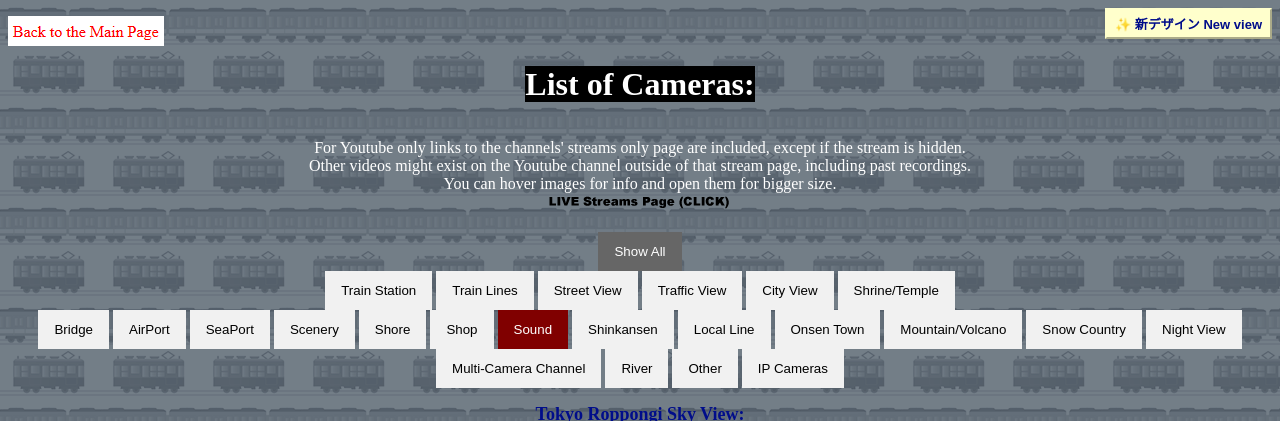
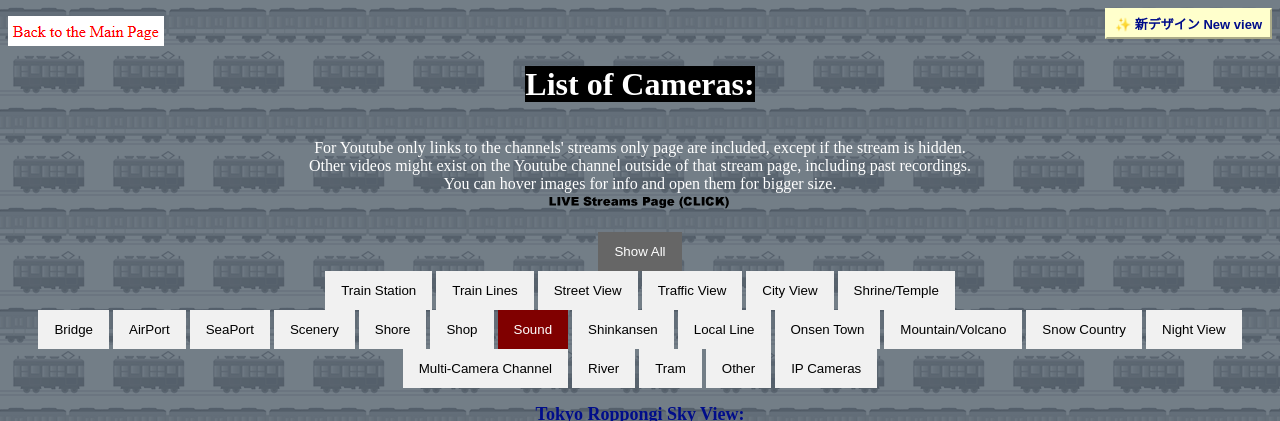
Before and after one commit to TrainStream/trainstream.github.io, a Jekyll site: the page built from classic/streams/dead.html, in a window 1280 px wide and 900 px high, cut to the strip 0-421 px from the top of the window. Built offline with Jekyll 4.4.1, drawn with Linux system fonts in a browser that asks for light colours.

Commit message:
Add a Tram tag for future tram cameras
Co-Authored-By: Claude Opus 5.5 <noreply@anthropic.com>
Claude-Session: https://claude.ai/code/session_016eFxwZD1QMGCZiBB3wecyq

```diff
--- a/_data/tags.json
+++ b/_data/tags.json
@@ -132,6 +132,12 @@
         "color": "#1565c0"
     },
     {
+        "name": "Tram",
+        "slug": "tram",
+        "code": "TM",
+        "color": "#00838f"
+    },
+    {
         "name": "Other",
         "slug": "other",
         "code": "OT",
```
